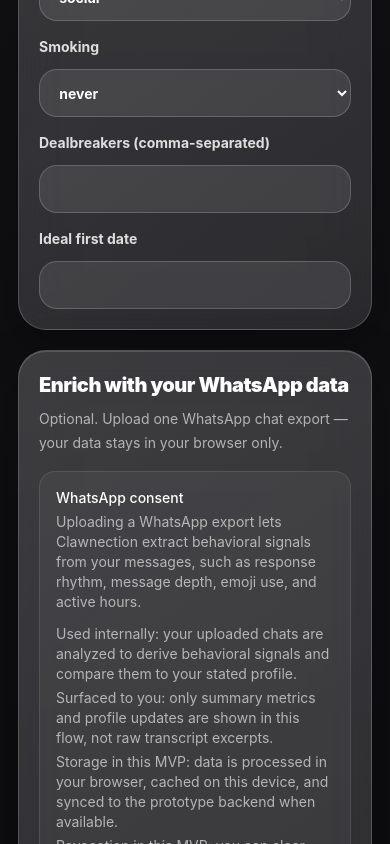
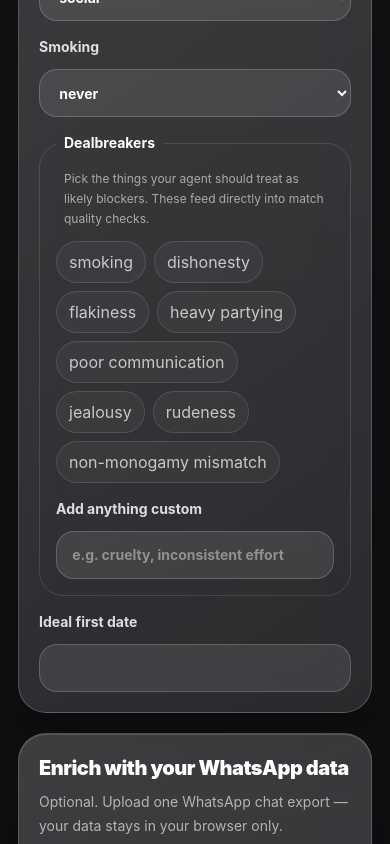
Before and after one commit to deesemailfortesting-eng/clawnection-agentic, a Next.js app: page /onboarding in a window 390 px wide. Shown: the part 2020-2864 px from the top of the page. Built offline with nearby package versions, Linux system fonts and the light colour scheme; a web font is replaced by a local one.

Commit message:
Improve partner criteria onboarding UX

```diff
--- a/app/onboarding/page.tsx
+++ b/app/onboarding/page.tsx
@@ -26,13 +26,38 @@
   activityLevel: RomanticProfile["lifestyleHabits"]["activityLevel"];
   drinking: RomanticProfile["lifestyleHabits"]["drinking"];
   smoking: RomanticProfile["lifestyleHabits"]["smoking"];
-  dealbreakers: string;
+  dealbreakers: string[];
+  customDealbreakers: string;
   idealFirstDate: string;
   preferenceMinAge: string;
   preferenceMaxAge: string;
+  partnerPriorities: string[];
+  preferredDynamic: "slow-burn" | "balanced" | "instant-spark";
   preferenceNotes: string;
   agentType: RomanticProfile["agentType"];
 };
+
+const partnerPriorityOptions = [
+  "consistent communication",
+  "emotionally available",
+  "kind",
+  "ambitious",
+  "funny",
+  "family-oriented",
+  "active lifestyle",
+  "curious",
+] as const;
+
+const dealbreakerOptions = [
+  "smoking",
+  "dishonesty",
+  "flakiness",
+  "heavy partying",
+  "poor communication",
+  "jealousy",
+  "rudeness",
+  "non-monogamy mismatch",
+] as const;
 
 const defaultForm: FormState = {
   name: "",
@@ -50,10 +75,13 @@
   activityLevel: "active",
   drinking: "social",
   smoking: "never",
-  dealbreakers: "",
+  dealbreakers: [],
+  customDealbreakers: "",
   idealFirstDate: "",
   preferenceMinAge: "24",
   preferenceMaxAge: "38",
+  partnerPriorities: [],
+  preferredDynamic: "balanced",
   preferenceNotes: "",
   agentType: "hosted",
 };
@@ -65,9 +93,52 @@
     .filter(Boolean);
 }
 
+function toggleSelection(current: string[], value: string): string[] {
+  return current.includes(value)
+    ? current.filter((item) => item !== value)
+    : [...current, value];
+}
+
+function dedupeValues(values: string[]): string[] {
+  const seen = new Set<string>();
+  const deduped: string[] = [];
+
+  for (const value of values) {
+    const normalized = value.trim();
+    const key = normalized.toLowerCase();
+    if (!normalized || seen.has(key)) continue;
+    seen.add(key);
+    deduped.push(normalized);
+  }
+
+  return deduped;
+}
+
+function buildDealbreakerList(form: FormState): string[] {
+  return dedupeValues([...form.dealbreakers, ...parseCsv(form.customDealbreakers)]);
+}
+
+function buildPreferenceNotes(form: FormState): string {
+  const notes: string[] = [];
+
+  if (form.partnerPriorities.length) {
+    notes.push(`Partner priorities: ${form.partnerPriorities.join(", ")}.`);
+  }
+
+  notes.push(`Preferred dynamic: ${form.preferredDynamic}.`);
+
+  if (form.preferenceNotes.trim()) {
+    notes.push(form.preferenceNotes.trim());
+  }
+
+  return notes.join(" ");
+}
+
 const fieldClass =
   "field mt-2 text-sm";
 const labelClass = "grid gap-1 text-sm font-bold text-white/84";
+const chipClass =
+  "rounded-full border px-3 py-2 text-xs font-bold transition";
 
 export default function OnboardingPage() {
   const router = useRouter();
@@ -105,10 +176,10 @@
         drinking: form.drinking,
         smoking: form.smoking,
       },
-      dealbreakers: parseCsv(form.dealbreakers),
+      dealbreakers: buildDealbreakerList(form),
       idealFirstDate: form.idealFirstDate,
       preferenceAgeRange: { min: Number(form.preferenceMinAge) || 18, max: Number(form.preferenceMaxAge) || 60 },
-      preferenceNotes: form.preferenceNotes,
+      preferenceNotes: buildPreferenceNotes(form),
       agentType: form.agentType,
     };
   }
@@ -172,10 +243,10 @@
         drinking: form.drinking,
         smoking: form.smoking,
       },
-      dealbreakers: parseCsv(form.dealbreakers),
+      dealbreakers: buildDealbreakerList(form),
       idealFirstDate: form.idealFirstDate,
       preferenceAgeRange: { min, max },
-      preferenceNotes: form.preferenceNotes,
+      preferenceNotes: buildPreferenceNotes(form),
       agentType: form.agentType,
     };
 
@@ -267,9 +338,36 @@
                   </select>
                 </label>
               ))}
-              <label className={`${labelClass} sm:col-span-2`}>Dealbreakers (comma-separated)
-                <input className={fieldClass} value={form.dealbreakers} onChange={(e) => update("dealbreakers", e.target.value)} />
-              </label>
+              <fieldset className="sm:col-span-2 rounded-[24px] border border-white/12 p-4">
+                <legend className="px-2 text-sm font-bold text-white">Dealbreakers</legend>
+                <p className="px-2 text-xs leading-5 text-white/58">
+                  Pick the things your agent should treat as likely blockers. These feed directly into match quality checks.
+                </p>
+                <div className="mt-3 flex flex-wrap gap-2">
+                  {dealbreakerOptions.map((option) => {
+                    const selected = form.dealbreakers.includes(option);
+                    return (
+                      <button
+                        key={option}
+                        type="button"
+                        className={`${chipClass} ${selected ? "border-emerald-300/70 bg-emerald-400/18 text-white" : "border-white/12 bg-white/[0.04] text-white/72"}`}
+                        onClick={() => update("dealbreakers", toggleSelection(form.dealbreakers, option))}
+                      >
+                        {option}
+                      </button>
+                    );
+                  })}
+                </div>
+                <label className={`${labelClass} mt-4`}>
+                  Add anything custom
+                  <input
+                    className={fieldClass}
+                    value={form.customDealbreakers}
+                    onChange={(e) => update("customDealbreakers", e.target.value)}
+                    placeholder="e.g. cruelty, inconsistent effort"
+                  />
+                </label>
+              </fieldset>
               <label className={`${labelClass} sm:col-span-2`}>Ideal first date
                 <input className={fieldClass} value={form.idealFirstDate} onChange={(e) => update("idealFirstDate", e.target.value)} />
               </label>
@@ -299,8 +397,57 @@
               <label className={labelClass}>Preferred max age
                 <input className={fieldClass} inputMode="numeric" value={form.preferenceMaxAge} onChange={(e) => update("preferenceMaxAge", e.target.value)} />
               </label>
-              <label className={`${labelClass} sm:col-span-2`}>Preference notes
-                <textarea className={fieldClass} rows={2} value={form.preferenceNotes} onChange={(e) => update("preferenceNotes", e.target.value)} />
+              <fieldset className="sm:col-span-2 rounded-[24px] border border-white/12 p-4">
+                <legend className="px-2 text-sm font-bold text-white">Partner priorities</legend>
+                <p className="px-2 text-xs leading-5 text-white/58">
+                  Choose the qualities that matter most so your agent can explain what a strong fit looks like.
+                </p>
+                <div className="mt-3 flex flex-wrap gap-2">
+                  {partnerPriorityOptions.map((option) => {
+                    const selected = form.partnerPriorities.includes(option);
+                    return (
+                      <button
+                        key={option}
+                        type="button"
+                        className={`${chipClass} ${selected ? "border-cyan-300/70 bg-cyan-400/18 text-white" : "border-white/12 bg-white/[0.04] text-white/72"}`}
+                        onClick={() => update("partnerPriorities", toggleSelection(form.partnerPriorities, option))}
+                      >
+                        {option}
+                      </button>
+                    );
+                  })}
+                </div>
+              </fieldset>
+              <fieldset className="sm:col-span-2 rounded-[24px] border border-white/12 p-4">
+                <legend className="px-2 text-sm font-bold text-white">Preferred dynamic</legend>
+                <div className="mt-2 grid gap-2 sm:grid-cols-3">
+                  {([
+                    ["slow-burn", "Slow burn"],
+                    ["balanced", "Balanced"],
+                    ["instant-spark", "Instant spark"],
+                  ] as const).map(([value, label]) => {
+                    const selected = form.preferredDynamic === value;
+                    return (
+                      <button
+                        key={value}
+                        type="button"
+                        className={`rounded-2xl border px-4 py-3 text-sm font-bold transition ${selected ? "border-pink-300/70 bg-pink-400/18 text-white" : "border-white/12 bg-white/[0.04] text-white/72"}`}
+                        onClick={() => update("preferredDynamic", value)}
+                      >
+                        {label}
+                      </button>
+                    );
+                  })}
+                </div>
+              </fieldset>
+              <label className={`${labelClass} sm:col-span-2`}>Anything else your agent should know?
+                <textarea
+                  className={fieldClass}
+                  rows={2}
+                  value={form.preferenceNotes}
+                  onChange={(e) => update("preferenceNotes", e.target.value)}
+                  placeholder="Examples: values a calm pace, wants someone close to family, prefers planning ahead"
+                />
               </label>
               <fieldset className="sm:col-span-2 rounded-[24px] border border-white/12 p-3">
                 <legend className="px-2 text-sm font-bold text-white">Agent type</legend>
```
